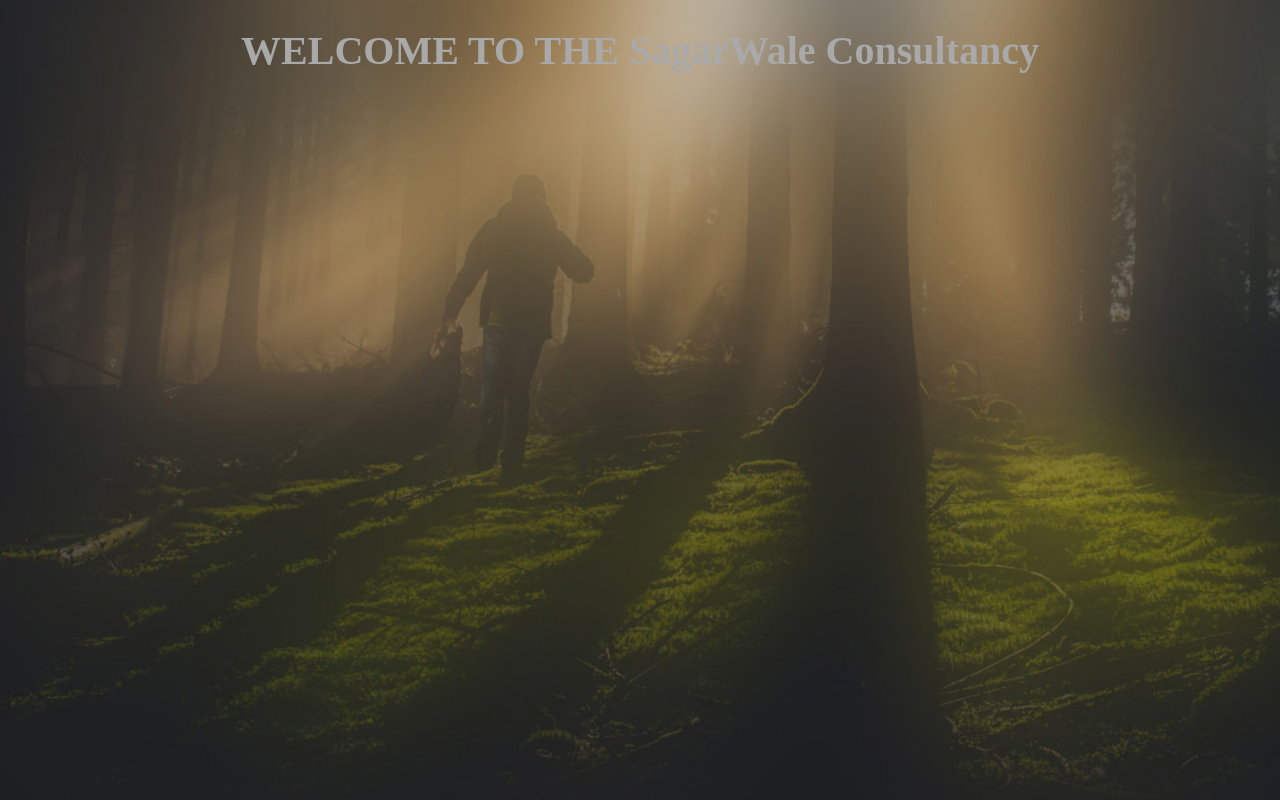
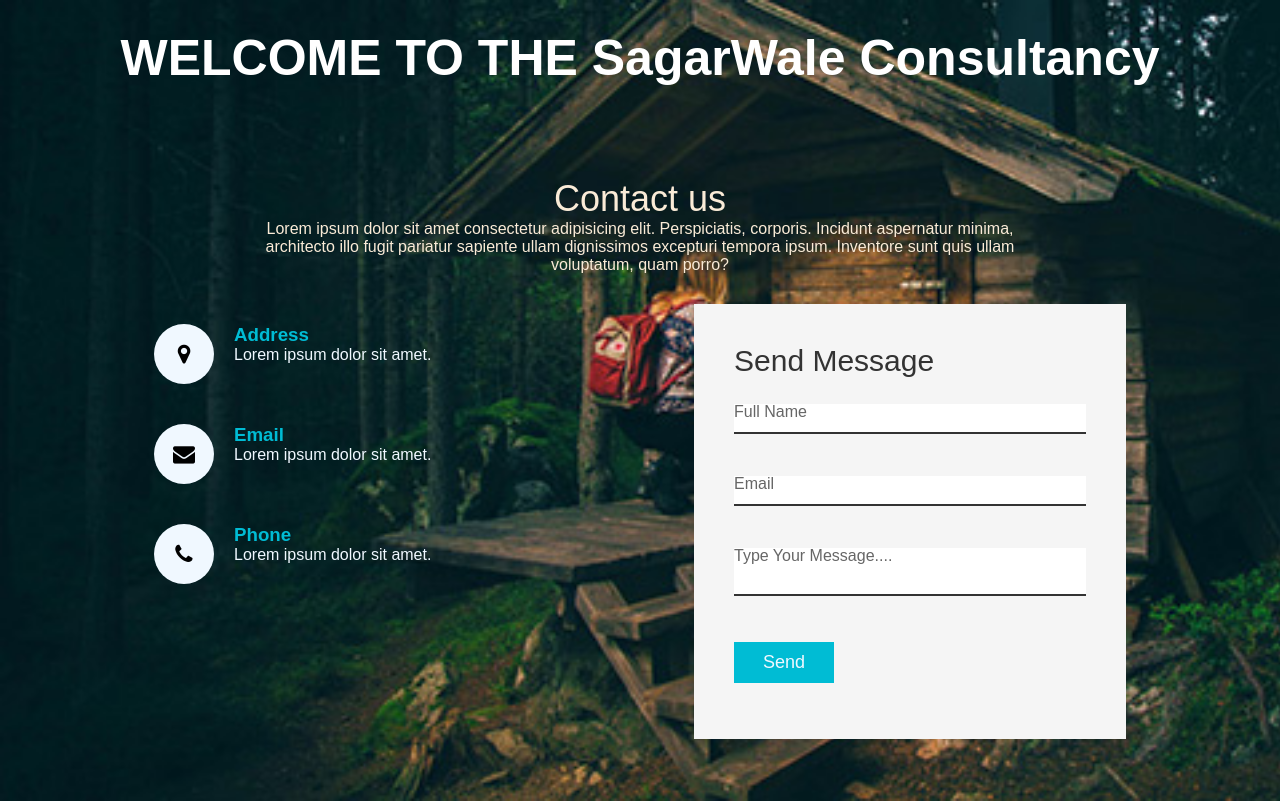
Before and after one commit to Hj88/Sagarwale_Consultancy, a plain HTML site: page contact.html in a window 1280 px wide. Drawn offline with Linux system fonts and the light colour scheme; files whose address does not match are found by name.

Commit message:
Reponsive and animated effect Contact form

```diff
--- a/contact.html
+++ b/contact.html
@@ -2,9 +2,65 @@
 <html>
 <head>
 	<title>Contact - SagarWale Consultancy</title>
-    <link rel="stylesheet" href="css/style.css">
+	<!-- <link rel="stylesheet" href="css/style.css"> -->
+	<link rel="stylesheet" href="css/style1.css">
+	<link rel="stylesheet" href="https://stackpath.bootstrapcdn.com/font-awesome/4.7.0/css/font-awesome.min.css" integrity="sha384-wvfXpqpZZVQGK6TAh5PVlGOfQNHSoD2xbE+QkPxCAFlNEevoEH3Sl0sibVcOQVnN" crossorigin="anonymous">
 </head>
 <body>
+	<div class="background">
 	<h1>WELCOME TO THE SagarWale Consultancy</h1>
+	<section class="contact">
+		<div class="content">
+			<h2 id="heading">Contact us</h2>
+			<p>Lorem ipsum dolor sit amet consectetur adipisicing elit. Perspiciatis, corporis. Incidunt aspernatur minima, architecto illo fugit pariatur sapiente ullam dignissimos excepturi tempora ipsum. Inventore sunt quis ullam voluptatum, quam porro?</p>
+		</div>
+		<div class="container">
+			<div class="contactInfo">
+				<div class="box">
+					<div class="icon"><i class="fa fa-map-marker" aria-hidden="true"></i></div>
+					<div class="text">
+						<h3>Address</h3>
+						<p>Lorem ipsum dolor sit amet.</p>
+					</div>
+				</div>
+				<div class="box">
+					<div class="icon"><i class="fa fa-envelope" aria-hidden="true"></i></div>
+					<div class="text">
+						<h3>Email</h3>
+						<p>Lorem ipsum dolor sit amet.</p>
+					</div>
+				</div>
+				<div class="box">
+					<div class="icon"><i class="fa fa-phone" aria-hidden="true"></i></div>
+					<div class="text">
+						<h3>Phone</h3>
+						<p>Lorem ipsum dolor sit amet.</p>
+					</div>
+				</div>
+			</div>
+			<div class="contactform">
+				<form action="">
+					<h2>Send Message</h2>
+					<div class="inputBox">
+						<input type="text" name="" required="required">
+						<span>Full Name</span>
+					</div>
+					<div class="inputBox">
+						<input type="text" name="" required="required">
+						<span>Email</span>
+					</div>
+					<div class="inputBox">
+						<textarea required=""></textarea>
+						<span>Type Your Message....</span>
+					</div>
+					<div class="inputBox">
+						<input type="Submit" name="" value="Send">
+					</div>
+				</form>
+			</div>
+
+		</div>
+	</section>
+</div>
 </body>
 </html>
--- /dev/null
+++ b/css/style1.css
@@ -0,0 +1,152 @@
+*{
+    margin: 0;
+    padding: 0;
+    box-sizing: border-box;
+    font-family: 'Poppins',sans-serif;
+
+}
+h1 {
+    font-size: 50px;
+    text-align: center;
+    color: white;
+    font-weight: 600;
+    padding: 29px;
+}
+.contact{
+    position: relative;
+    height: 685px;
+    padding: 50px 100px;
+    display: flex;
+    justify-content: center;
+    align-items: center;
+    flex-direction: column;
+}
+.contact .content{
+    max-width: 800px;
+    text-align: center;
+}
+.contact .content h2{
+    font-size: 36px;
+    font-weight: 500;
+    color: antiquewhite;
+}
+.contact .content p{
+    font-weight: 300;
+    color: antiquewhite;
+
+}
+.container{
+    width: 100%;
+    display: flex;
+    justify-content: center;
+    margin-top: 30px;
+
+}
+.background{
+    background:url("pic01.jpg");
+    background-size: cover;
+}
+.container .contactInfo{
+    width: 50%;
+    display: flex;
+    flex-direction: column;
+}
+.container .contactInfo .box{
+    position: relative;
+    padding: 20px 0;
+    display: flex;
+}
+.container .contactInfo .box .icon{
+    min-width: 60px;
+    height: 60px;
+    background-color: aliceblue;
+    justify-content: center;
+    display: flex;
+    align-items: center;
+    border-radius: 50%;
+    font-size: 22px;
+}
+.container .contactInfo .box .text{
+    display: flex;
+    margin-left: 20px;
+    font-size: 16px;
+    color: aliceblue;
+    flex-direction: column;
+    font-weight: 300;
+}
+.container .contactInfo .box .text h3{
+    font-weight: 700;
+    color: #00bcd4;
+}
+.contactform{
+    width: 40%;
+    padding: 40px;
+    background:whitesmoke ;
+}
+.contactform h2{
+    font-size: 30px;
+    color: #333;
+    font-weight: 500;
+}
+.contactform .inputBox{
+    position: relative;
+    width: 100%;
+    margin-top: 10px;
+}
+.contactform .inputBox input,.contactform .inputBox textarea{
+    width: 100%;
+    padding: 5px 0;
+    font-size: 16px;
+    margin: 16px 0;
+    border: none;
+    border-bottom: 2px solid #333;
+    outline: none;
+    resize: none;
+}
+.contactform .inputBox span{
+    position: absolute;
+    left: 0;
+    padding: 5px 0;
+    font-size: 16px;
+    margin: 10px 0;
+    pointer-events: none;
+    transition: 0.5s;
+    color: #666;
+}
+.contactform .inputBox input:focus ~ span,
+.contactform .inputBox input:valid ~ span,
+.contactform .inputBox textarea:focus ~ span,
+.contactform .inputBox textarea:valid ~ span{
+    color: #e91e63;
+    font-size:0;
+    transform: translate(-12px);
+}
+.contactform .inputBox input[type="Submit"]{
+    width: 100px;
+    background: #00bcd4;
+    color: aliceblue;
+    border: none;
+    cursor: pointer;
+    padding: 10px;
+    font-size: 18px;
+}
+@media(max-width:991px){
+    .contact{
+        padding: 50px;
+    }
+    .container{
+        flex-direction: column;
+    }
+    .container .contactInfo{
+        margin-bottom: 40px;
+    }
+    .container .contactInfo,.contactform{
+        width: 100%;
+    }
+    .contact .content {
+        max-width: 800px;
+        text-align: center;
+        margin: 314px 10px 0px 0px;
+    }
+
+}
```
Also changed, not shown: css/pic01.jpg (renamed from images/pic01.jpg).
